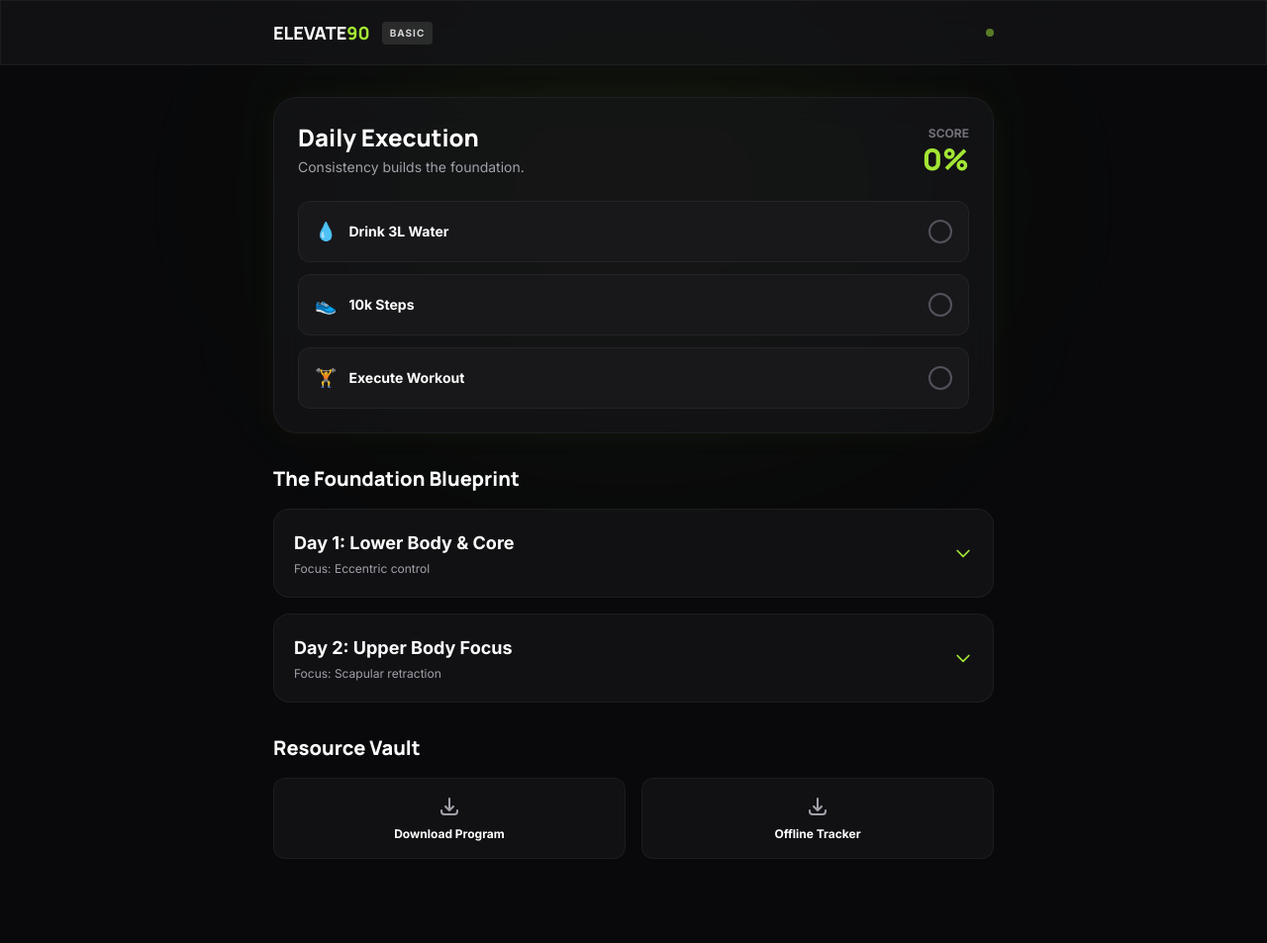
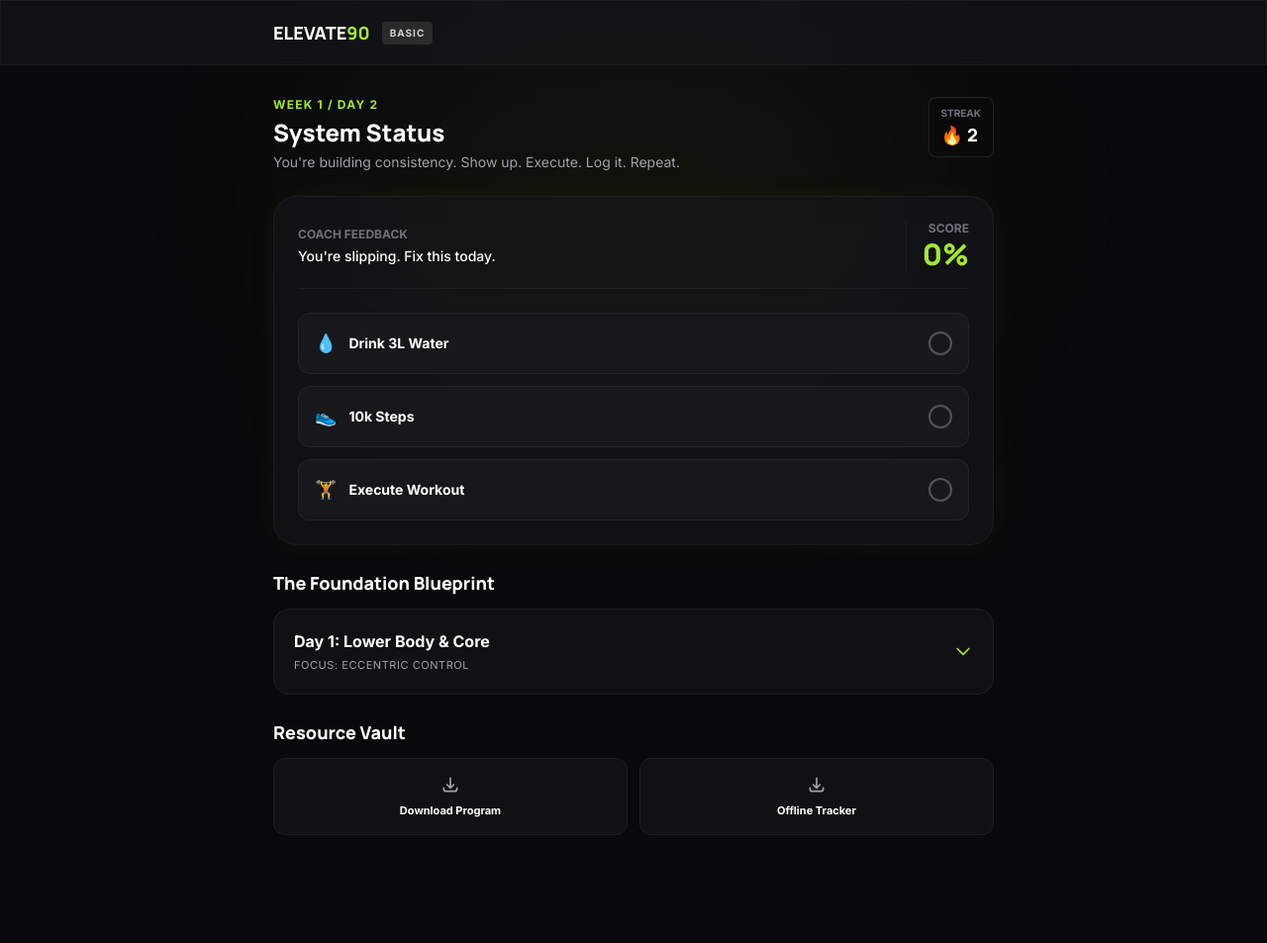
Before and after one commit to johncalvin546-arch/transform90-site, a plain HTML site: page dashboard-basic.html in a window 1280 px wide. Shown: the whole page at 99% size. Drawn offline with nearby package versions, Linux system fonts and the light colour scheme.

Commit message:
Update dashboard-basic.html

```diff
--- a/dashboard-basic.html
+++ b/dashboard-basic.html
@@ -3,7 +3,7 @@
 <head>
     <meta charset="UTF-8">
     <meta name="viewport" content="width=device-width, initial-scale=1.0">
-    <title>ELEVATE90 | Foundation System</title>
+    <title>ELEVATE90 | Foundation</title>
     <script src="https://cdn.tailwindcss.com"></script>
     <link href="https://fonts.googleapis.com/css2?family=Manrope:wght@600;800&family=Inter:wght@400;500;600;700&display=swap" rel="stylesheet">
     <script>
@@ -13,9 +13,11 @@
         body { font-family: 'Inter', sans-serif; background-color: #09090b; color: #f4f4f5; -webkit-tap-highlight-color: transparent; }
         .glass-panel { background: rgba(24, 24, 27, 0.6); backdrop-filter: blur(16px); border: 1px solid rgba(255, 255, 255, 0.05); }
         .box-glow { box-shadow: 0 0 30px rgba(163, 230, 53, 0.05); }
-        .habit-active { background: #a3e635 !important; color: #09090b !important; border-color: #84cc16 !important; }
+        .habit-active { background: #a3e635 !important; color: #09090b !important; border-color: #84cc16 !important; transform: scale(1.02); }
         .habit-active .check-circle { background: #09090b; color: #a3e635; border-color: #09090b; }
         .accordion-content { max-height: 0; overflow: hidden; transition: max-height 0.3s ease-out; }
+        .hover-lift { transition: transform 0.2s ease, box-shadow 0.2s ease; }
+        .hover-lift:hover { transform: translateY(-2px); }
     </style>
 </head>
 <body class="min-h-screen flex flex-col relative pb-20">
@@ -27,118 +29,83 @@
                 <div class="text-lg font-heading font-extrabold text-white">ELEVATE<span class="text-brand">90</span></div>
                 <div class="text-[10px] font-bold bg-white/10 text-zinc-300 px-2 py-1 rounded uppercase tracking-widest">Basic</div>
             </div>
-            <div class="flex items-center gap-2">
-                <span class="h-2 w-2 rounded-full bg-brand animate-pulse"></span>
-            </div>
         </div>
     </nav>
 
-    <main class="flex-grow max-w-3xl mx-auto w-full px-5 py-8 relative z-10 space-y-8">
+    <main class="flex-grow max-w-3xl mx-auto w-full px-5 py-8 relative z-10 space-y-6">
+
+        <header class="flex justify-between items-start">
+            <div>
+                <div class="text-xs font-bold text-brand uppercase tracking-widest mb-1">Week 1 / Day 2</div>
+                <h1 class="text-2xl font-heading font-extrabold text-white">System Status</h1>
+                <p class="text-sm text-zinc-400 mt-1">You're building consistency. Show up. Execute. Log it. Repeat.</p>
+            </div>
+            <div class="bg-dark/50 border border-white/10 px-3 py-2 rounded-lg text-center">
+                <div class="text-[10px] text-zinc-500 uppercase font-bold">Streak</div>
+                <div class="text-lg font-heading font-bold text-white flex items-center gap-1">🔥 <span id="streak-counter">0</span></div>
+            </div>
+        </header>
 
         <section class="glass-panel rounded-3xl p-6 box-glow">
-            <div class="flex justify-between items-end mb-6">
+            <div class="flex justify-between items-center mb-6 border-b border-white/5 pb-4">
                 <div>
-                    <h1 class="text-2xl font-heading font-extrabold text-white">Daily Execution</h1>
-                    <p class="text-sm text-zinc-400 mt-1">Consistency builds the foundation.</p>
+                    <div class="text-xs font-bold text-zinc-500 uppercase">Coach Feedback</div>
+                    <div class="text-sm font-medium text-white mt-1 transition-all" id="coach-feedback">Log your habits to get started.</div>
                 </div>
-                <div class="text-right">
+                <div class="text-right pl-4 border-l border-white/5">
                     <div class="text-xs font-bold text-zinc-500 uppercase">Score</div>
-                    <div class="text-3xl font-heading font-black text-brand" id="daily-score">0%</div>
+                    <div class="text-3xl font-heading font-black text-brand transition-all" id="daily-score">0%</div>
                 </div>
             </div>
 
             <div class="space-y-3">
-                <button onclick="toggleHabit('water')" id="btn-water" class="w-full glass-panel bg-panel hover:bg-dark p-4 rounded-xl flex justify-between items-center transition-all font-bold text-sm">
+                <button onclick="toggleHabit('water')" id="btn-water" class="w-full glass-panel bg-panel hover:bg-dark p-4 rounded-xl flex justify-between items-center transition-all font-bold text-sm hover-lift">
                     <span class="flex items-center gap-3 text-lg">💧 <span class="text-sm text-white">Drink 3L Water</span></span>
-                    <div class="check-circle w-6 h-6 rounded-full border-2 border-zinc-600 flex items-center justify-center text-xs"></div>
+                    <div class="check-circle w-6 h-6 rounded-full border-2 border-zinc-600 flex items-center justify-center text-xs transition-colors"></div>
                 </button>
-                <button onclick="toggleHabit('steps')" id="btn-steps" class="w-full glass-panel bg-panel hover:bg-dark p-4 rounded-xl flex justify-between items-center transition-all font-bold text-sm">
+                <button onclick="toggleHabit('steps')" id="btn-steps" class="w-full glass-panel bg-panel hover:bg-dark p-4 rounded-xl flex justify-between items-center transition-all font-bold text-sm hover-lift">
                     <span class="flex items-center gap-3 text-lg">👟 <span class="text-sm text-white">10k Steps</span></span>
-                    <div class="check-circle w-6 h-6 rounded-full border-2 border-zinc-600 flex items-center justify-center text-xs"></div>
+                    <div class="check-circle w-6 h-6 rounded-full border-2 border-zinc-600 flex items-center justify-center text-xs transition-colors"></div>
                 </button>
-                <button onclick="toggleHabit('workout')" id="btn-workout" class="w-full glass-panel bg-panel hover:bg-dark p-4 rounded-xl flex justify-between items-center transition-all font-bold text-sm">
+                <button onclick="toggleHabit('workout')" id="btn-workout" class="w-full glass-panel bg-panel hover:bg-dark p-4 rounded-xl flex justify-between items-center transition-all font-bold text-sm hover-lift">
                     <span class="flex items-center gap-3 text-lg">🏋️ <span class="text-sm text-white">Execute Workout</span></span>
-                    <div class="check-circle w-6 h-6 rounded-full border-2 border-zinc-600 flex items-center justify-center text-xs"></div>
+                    <div class="check-circle w-6 h-6 rounded-full border-2 border-zinc-600 flex items-center justify-center text-xs transition-colors"></div>
                 </button>
             </div>
         </section>
 
         <section>
-            <h2 class="text-xl font-heading font-bold text-white mb-4">The Foundation Blueprint</h2>
-
-            <div class="space-y-4">
+            <h2 class="text-lg font-heading font-bold text-white mb-3">The Foundation Blueprint</h2>
+            <div class="space-y-3">
                 <div class="glass-panel rounded-2xl overflow-hidden border border-white/5">
-                    <button class="w-full flex justify-between items-center p-5 focus:outline-none" onclick="toggleAccordion('day1')">
+                    <button class="w-full flex justify-between items-center p-5 focus:outline-none hover:bg-white/5 transition-colors" onclick="toggleAccordion('day1')">
                         <div class="text-left">
-                            <h3 class="font-bold text-white text-lg">Day 1: Lower Body & Core</h3>
-                            <p class="text-xs text-zinc-400 mt-1">Focus: Eccentric control</p>
+                            <h3 class="font-bold text-white text-base">Day 1: Lower Body & Core</h3>
+                            <p class="text-[11px] text-zinc-400 mt-1 uppercase tracking-wider">Focus: Eccentric control</p>
                         </div>
-                        <svg id="icon-day1" class="w-5 h-5 text-brand transition-transform" fill="none" stroke="currentColor" viewBox="0 0 24 24"><path stroke-linecap="round" stroke-linejoin="round" stroke-width="2" d="M19 9l-7 7-7-7"></path></svg>
+                        <svg id="icon-day1" class="w-5 h-5 text-brand transition-transform duration-300" fill="none" stroke="currentColor" viewBox="0 0 24 24"><path stroke-linecap="round" stroke-linejoin="round" stroke-width="2" d="M19 9l-7 7-7-7"></path></svg>
                     </button>
 
                     <div id="content-day1" class="accordion-content bg-dark/50">
-                        <div class="p-5 border-t border-white/5 space-y-6">
+                        <div class="p-5 border-t border-white/5 space-y-5">
                             <div>
-                                <div class="flex justify-between items-start mb-2">
+                                <div class="flex justify-between items-start mb-1">
                                     <h4 class="font-bold text-white text-sm">1. Goblet Squat</h4>
                                     <span class="bg-white/10 text-zinc-300 text-[10px] px-2 py-1 rounded font-bold tracking-wider">3x 10-12</span>
                                 </div>
-                                <p class="text-xs text-zinc-400 mb-2"><span class="text-brand font-semibold">Coach:</span> Chest up, push knees out. Control the descent.</p>
-                                <div class="text-[11px] text-zinc-500 bg-white/5 p-2 rounded">Alt: Bodyweight Box Squat</div>
+                                <p class="text-xs text-zinc-400 mb-2"><span class="text-brand font-semibold">Coach:</span> Chest up, push knees out. Control descent.</p>
                             </div>
 
                             <div>
-                                <div class="flex justify-between items-start mb-2">
+                                <div class="flex justify-between items-start mb-1">
                                     <h4 class="font-bold text-white text-sm">2. Leg Press (Machine)</h4>
                                     <span class="bg-white/10 text-zinc-300 text-[10px] px-2 py-1 rounded font-bold tracking-wider">3x 12-15</span>
                                 </div>
-                                <p class="text-xs text-zinc-400"><span class="text-brand font-semibold">Coach:</span> Never lock knees fully at the top. Keep tension.</p>
+                                <p class="text-xs text-zinc-400"><span class="text-brand font-semibold">Coach:</span> Never lock knees fully at the top.</p>
                             </div>
 
-                            <div>
-                                <div class="flex justify-between items-start mb-2">
-                                    <h4 class="font-bold text-white text-sm">3. Forearm Plank</h4>
-                                    <span class="bg-white/10 text-zinc-300 text-[10px] px-2 py-1 rounded font-bold tracking-wider">3x 45s</span>
-                                </div>
-                                <p class="text-xs text-zinc-400"><span class="text-brand font-semibold">Coach:</span> Squeeze glutes hard. Brace core like taking a punch.</p>
-                            </div>
-
-                            <button onclick="completeWorkout('day1')" id="complete-day1" class="w-full bg-brand hover:bg-brandHover text-black font-extrabold py-3.5 rounded-xl transition-all flex justify-center items-center gap-2">
-                                Mark Workout Completed
-                            </button>
-                        </div>
-                    </div>
-                </div>
-
-                <div class="glass-panel rounded-2xl overflow-hidden border border-white/5">
-                    <button class="w-full flex justify-between items-center p-5 focus:outline-none" onclick="toggleAccordion('day2')">
-                        <div class="text-left">
-                            <h3 class="font-bold text-white text-lg">Day 2: Upper Body Focus</h3>
-                            <p class="text-xs text-zinc-400 mt-1">Focus: Scapular retraction</p>
-                        </div>
-                        <svg id="icon-day2" class="w-5 h-5 text-brand transition-transform" fill="none" stroke="currentColor" viewBox="0 0 24 24"><path stroke-linecap="round" stroke-linejoin="round" stroke-width="2" d="M19 9l-7 7-7-7"></path></svg>
-                    </button>
-
-                    <div id="content-day2" class="accordion-content bg-dark/50">
-                        <div class="p-5 border-t border-white/5 space-y-6">
-                            <div>
-                                <div class="flex justify-between items-start mb-2">
-                                    <h4 class="font-bold text-white text-sm">1. Lat Pulldown</h4>
-                                    <span class="bg-white/10 text-zinc-300 text-[10px] px-2 py-1 rounded font-bold tracking-wider">3x 10-12</span>
-                                </div>
-                                <p class="text-xs text-zinc-400"><span class="text-brand font-semibold">Coach:</span> Pull elbows down into your back pockets.</p>
-                            </div>
-
-                            <div>
-                                <div class="flex justify-between items-start mb-2">
-                                    <h4 class="font-bold text-white text-sm">2. DB Chest Press (Flat)</h4>
-                                    <span class="bg-white/10 text-zinc-300 text-[10px] px-2 py-1 rounded font-bold tracking-wider">3x 10-12</span>
-                                </div>
-                                <p class="text-xs text-zinc-400"><span class="text-brand font-semibold">Coach:</span> Pin shoulders back to bench. Push up and slightly together.</p>
-                            </div>
-
-                            <button onclick="completeWorkout('day2')" id="complete-day2" class="w-full bg-brand hover:bg-brandHover text-black font-extrabold py-3.5 rounded-xl transition-all flex justify-center items-center gap-2">
-                                Mark Workout Completed
+                            <button onclick="completeWorkout('day1')" id="complete-day1" class="w-full bg-brand hover:bg-brandHover text-black font-extrabold py-3.5 rounded-xl transition-all flex justify-center items-center hover-lift mt-2 text-sm">
+                                Log Execution
                             </button>
                         </div>
                     </div>
@@ -147,31 +114,46 @@
         </section>
 
         <section>
-            <h2 class="text-xl font-heading font-bold text-white mb-4">Resource Vault</h2>
-            <div class="grid grid-cols-2 gap-4">
-                <a href="/files/01_Foundation_Blueprint.pdf" download class="glass-panel p-4 rounded-xl hover:bg-white/5 transition-all text-center flex flex-col items-center justify-center gap-2 group">
-                    <svg class="w-6 h-6 text-zinc-400 group-hover:text-brand transition-colors" fill="none" stroke="currentColor" viewBox="0 0 24 24"><path stroke-linecap="round" stroke-linejoin="round" stroke-width="2" d="M4 16v1a3 3 0 003 3h10a3 3 0 003-3v-1m-4-4l-4 4m0 0l-4-4m4 4V4"></path></svg>
-                    <span class="text-xs font-bold text-white">Download Program</span>
+            <h2 class="text-lg font-heading font-bold text-white mb-3">Resource Vault</h2>
+            <div class="grid grid-cols-2 gap-3">
+                <a href="/files/01_Foundation_Blueprint.pdf" download class="glass-panel p-4 rounded-xl hover:bg-white/5 transition-all text-center flex flex-col items-center justify-center gap-2 hover-lift group">
+                    <svg class="w-5 h-5 text-zinc-400 group-hover:text-brand transition-colors" fill="none" stroke="currentColor" viewBox="0 0 24 24"><path stroke-linecap="round" stroke-linejoin="round" stroke-width="2" d="M4 16v1a3 3 0 003 3h10a3 3 0 003-3v-1m-4-4l-4 4m0 0l-4-4m4 4V4"></path></svg>
+                    <span class="text-[11px] font-bold text-white">Download Program</span>
                 </a>
-                <a href="/files/02_Basic_Tracker.pdf" download class="glass-panel p-4 rounded-xl hover:bg-white/5 transition-all text-center flex flex-col items-center justify-center gap-2 group">
-                    <svg class="w-6 h-6 text-zinc-400 group-hover:text-brand transition-colors" fill="none" stroke="currentColor" viewBox="0 0 24 24"><path stroke-linecap="round" stroke-linejoin="round" stroke-width="2" d="M4 16v1a3 3 0 003 3h10a3 3 0 003-3v-1m-4-4l-4 4m0 0l-4-4m4 4V4"></path></svg>
-                    <span class="text-xs font-bold text-white">Offline Tracker</span>
+                <a href="/files/02_Basic_Tracker.pdf" download class="glass-panel p-4 rounded-xl hover:bg-white/5 transition-all text-center flex flex-col items-center justify-center gap-2 hover-lift group">
+                    <svg class="w-5 h-5 text-zinc-400 group-hover:text-brand transition-colors" fill="none" stroke="currentColor" viewBox="0 0 24 24"><path stroke-linecap="round" stroke-linejoin="round" stroke-width="2" d="M4 16v1a3 3 0 003 3h10a3 3 0 003-3v-1m-4-4l-4 4m0 0l-4-4m4 4V4"></path></svg>
+                    <span class="text-[11px] font-bold text-white">Offline Tracker</span>
                 </a>
             </div>
         </section>
     </main>
 
     <script>
-        // --- Tracker State Logic ---
-        let state = JSON.parse(localStorage.getItem('sys_basic_state')) || { habits: {}, workouts: {} };
+        let state = JSON.parse(localStorage.getItem('sys_basic_v2')) || { habits: {}, workouts: {}, streak: 2 }; // Default starting streak for demo
 
         function updateScore() {
             let completed = 0;
             if(state.habits['water']) completed++;
             if(state.habits['steps']) completed++;
             if(state.habits['workout']) completed++;
+
             let score = Math.round((completed / 3) * 100);
             document.getElementById('daily-score').innerText = score + '%';
+            document.getElementById('streak-counter').innerText = state.streak;
+
+            // Dynamic Feedback
+            const feedbackEl = document.getElementById('coach-feedback');
+            if(score === 100) {
+                feedbackEl.innerHTML = '<span class="text-brand">Perfect execution. This is how results happen.</span>';
+                if(!state.streakAdded) { state.streak++; state.streakAdded = true; }
+            } else if (score >= 66) {
+                feedbackEl.innerText = "Good work. Finish the day strong.";
+                if(state.streakAdded) { state.streak--; state.streakAdded = false; }
+            } else {
+                feedbackEl.innerText = "You're slipping. Fix this today.";
+                if(state.streakAdded) { state.streak--; state.streakAdded = false; }
+            }
+            document.getElementById('streak-counter').innerText = state.streak;
 
             // Render buttons
             ['water', 'steps', 'workout'].forEach(id => {
@@ -185,46 +167,28 @@
                 }
             });
 
-            // Render Workouts
-            ['day1', 'day2'].forEach(id => {
+            ['day1'].forEach(id => {
                 const btn = document.getElementById('complete-' + id);
                 if(btn && state.workouts[id]) {
                     btn.classList.replace('bg-brand', 'bg-white/10');
                     btn.classList.replace('text-black', 'text-brand');
-                    btn.innerText = '✓ Completed';
+                    btn.innerText = '✓ Session Logged';
                 }
             });
 
-            localStorage.setItem('sys_basic_state', JSON.stringify(state));
+            localStorage.setItem('sys_basic_v2', JSON.stringify(state));
         }
 
-        function toggleHabit(id) {
-            state.habits[id] = !state.habits[id];
-            updateScore();
-        }
+        function toggleHabit(id) { state.habits[id] = !state.habits[id]; updateScore(); }
+        function completeWorkout(id) { state.workouts[id] = true; state.habits['workout'] = true; updateScore(); toggleAccordion(id); }
 
-        function completeWorkout(id) {
-            state.workouts[id] = true;
-            state.habits['workout'] = true; // Auto-check habit
-            updateScore();
-            toggleAccordion(id); // Close it
-        }
-
-        // --- UI Logic ---
         function toggleAccordion(id) {
             const content = document.getElementById('content-' + id);
             const icon = document.getElementById('icon-' + id);
-
-            if (content.style.maxHeight) {
-                content.style.maxHeight = null;
-                icon.style.transform = 'rotate(0deg)';
-            } else {
-                content.style.maxHeight = content.scrollHeight + "px";
-                icon.style.transform = 'rotate(180deg)';
-            }
+            if (content.style.maxHeight) { content.style.maxHeight = null; icon.style.transform = 'rotate(0deg)'; }
+            else { content.style.maxHeight = content.scrollHeight + "px"; icon.style.transform = 'rotate(180deg)'; }
         }
 
-        // Init
         updateScore();
     </script>
 </body>
```
